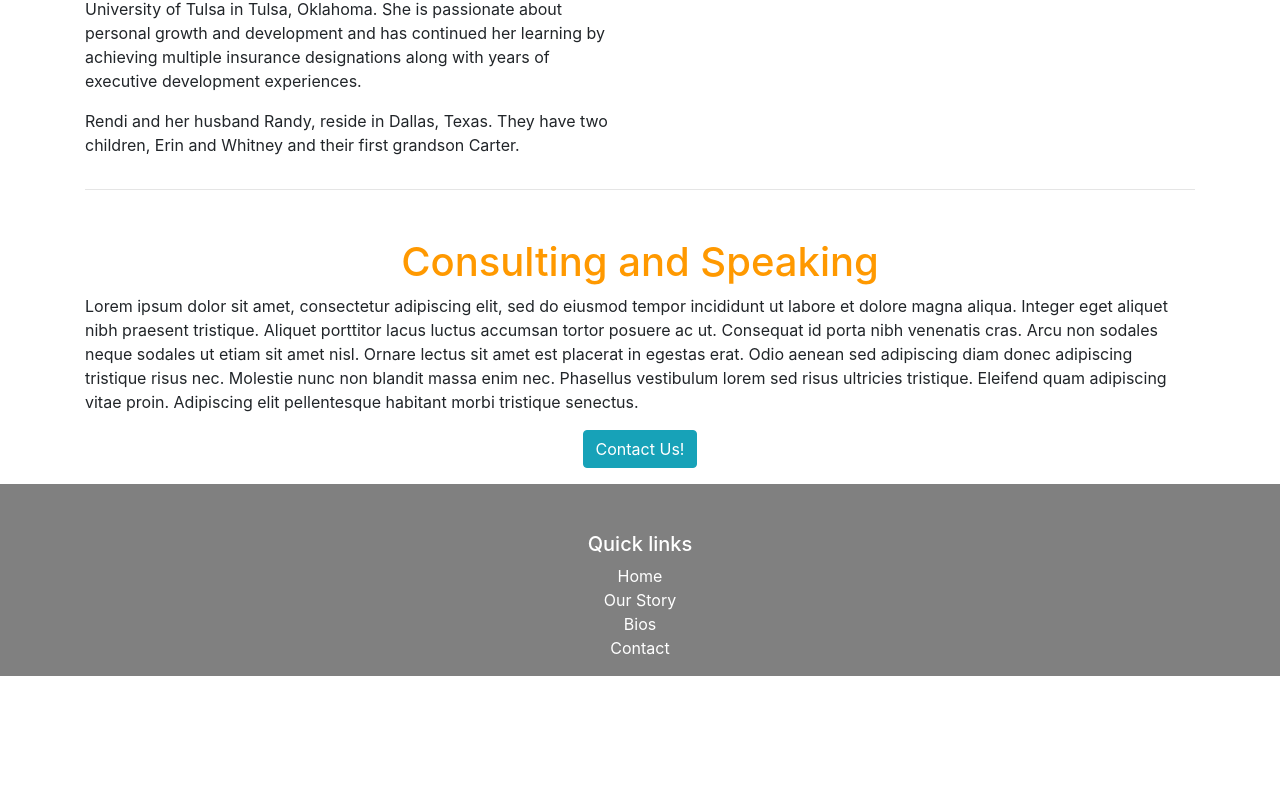
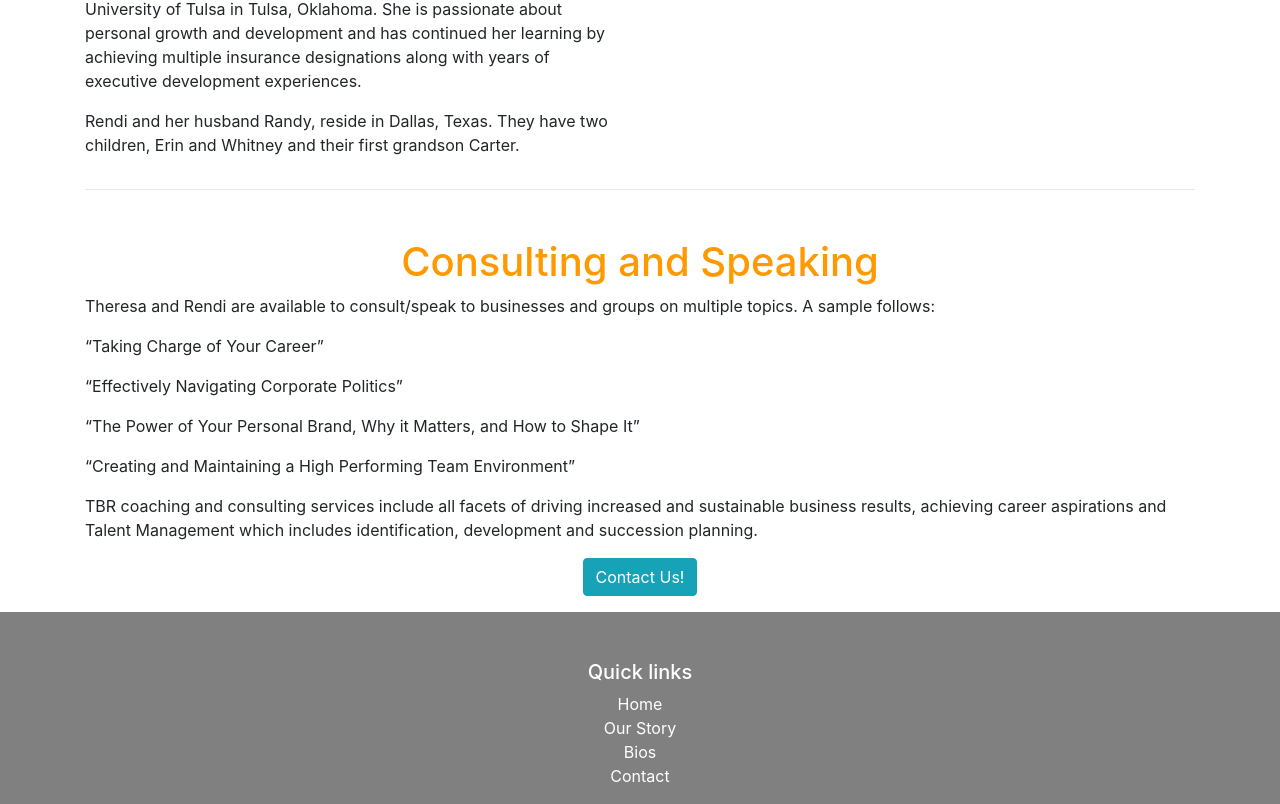
Before and after one commit to blac3765/tbrCoaching, an Angular app: page / in a window 1280 px wide. Shown: the part 3574-4378 px from the top of the page. Before the commit the page ends 4250 px from the top, so only its background shows below. Built offline with nearby package versions, Linux system fonts and the light colour scheme.

Commit message:
Added last paragraph.

```diff
--- a/src/app/app.component.html
+++ b/src/app/app.component.html
@@ -107,7 +107,12 @@
 			</div>
 			<div class="row">
 				<div class="col-12">
-					<p>Lorem ipsum dolor sit amet, consectetur adipiscing elit, sed do eiusmod tempor incididunt ut labore et dolore magna aliqua. Integer eget aliquet nibh praesent tristique. Aliquet porttitor lacus luctus accumsan tortor posuere ac ut. Consequat id porta nibh venenatis cras. Arcu non sodales neque sodales ut etiam sit amet nisl. Ornare lectus sit amet est placerat in egestas erat. Odio aenean sed adipiscing diam donec adipiscing tristique risus nec. Molestie nunc non blandit massa enim nec. Phasellus vestibulum lorem sed risus ultricies tristique. Eleifend quam adipiscing vitae proin. Adipiscing elit pellentesque habitant morbi tristique senectus.</p>
+					<p>Theresa and Rendi are available to consult/speak to businesses and groups on multiple topics.  A sample follows:</p>
+					<p>“Taking Charge of Your Career”</p>
+					<p>“Effectively Navigating Corporate Politics”</p>
+					<p>“The Power of Your Personal Brand, Why it Matters, and How to Shape It”</p>
+					<p>“Creating and Maintaining a High Performing Team Environment”</p>
+					<p>TBR coaching and consulting services include all facets of driving increased and sustainable business results, achieving career aspirations and Talent Management which includes identification, development and succession planning.</p>
 				</div>
 			</div>
 			<div class="row">
```
